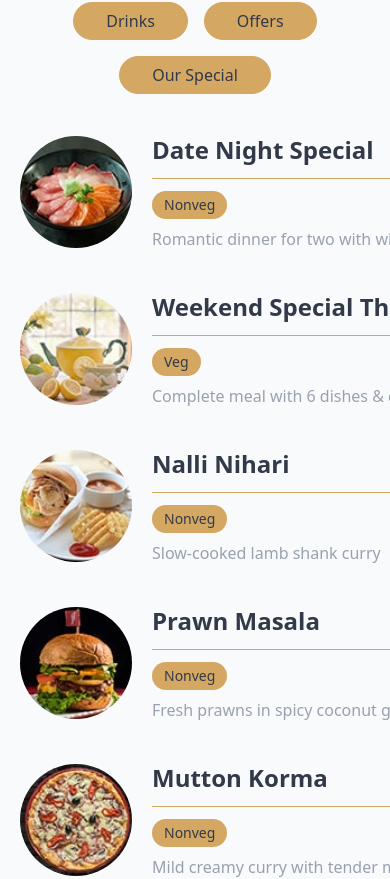
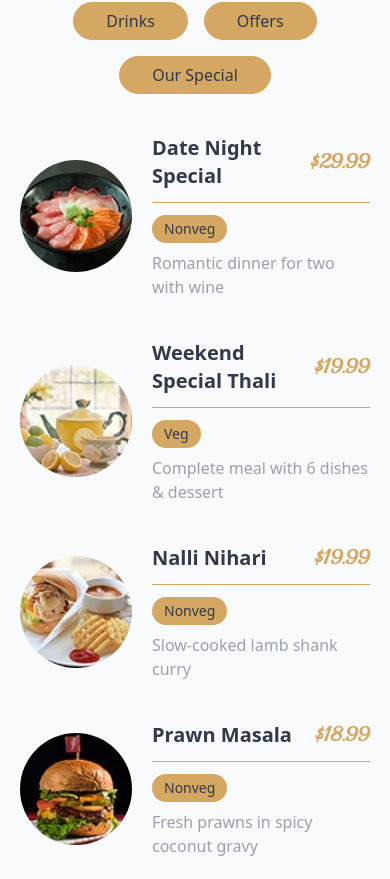
Before and after one commit to palashnath880/dine-craft, a Next.js app: page / in a window 390 px wide. Shown: the part 8287-9166 px from the top of the page. Built offline with nearby package versions, Linux system fonts and the light colour scheme; no server answers.

Commit message:
MenuItem & MenuArea component responsive layout updated

```diff
--- a/src/components/home/MenuArea.tsx
+++ b/src/components/home/MenuArea.tsx
@@ -52,7 +52,7 @@ export default async function MenuArea() {
           </ul>
 
           <div className="tab-content">
-            <div className="grid grid-cols-12 gap-x-14 gap-y-10">
+            <div className="grid grid-cols-12 md:gap-x-14 gap-y-10">
               {filteredMenus.map((item) => (
                 <MenuItem key={item.id} {...item} />
               ))}
--- a/src/components/shared/MenuItem.tsx
+++ b/src/components/shared/MenuItem.tsx
@@ -21,7 +21,7 @@ export default function MenuItem(props: MenuItemProps) {
     .padStart(2, "0");
 
   return (
-    <div className="max-md:col-span-12 col-span-6">
+    <div className="col-span-12 md:col-span-6">
       <div className="flex items-center gap-5 w-full">
         <Image
           draggable={false}
@@ -33,8 +33,8 @@ export default function MenuItem(props: MenuItemProps) {
         />
         <div className="flex-1 flex flex-col gap-3">
           <div className="flex justify-between items-center">
-            <h4 className="text-2xl font-semibold">{title}</h4>
-            <h4 className="text-primary font-playball text-2xl font-bold">
+            <h4 className="text-xl sm:text-2xl font-semibold">{title}</h4>
+            <h4 className="text-primary font-playball text-xl sm:text-2xl font-bold">
               ${price}
             </h4>
           </div>
```
